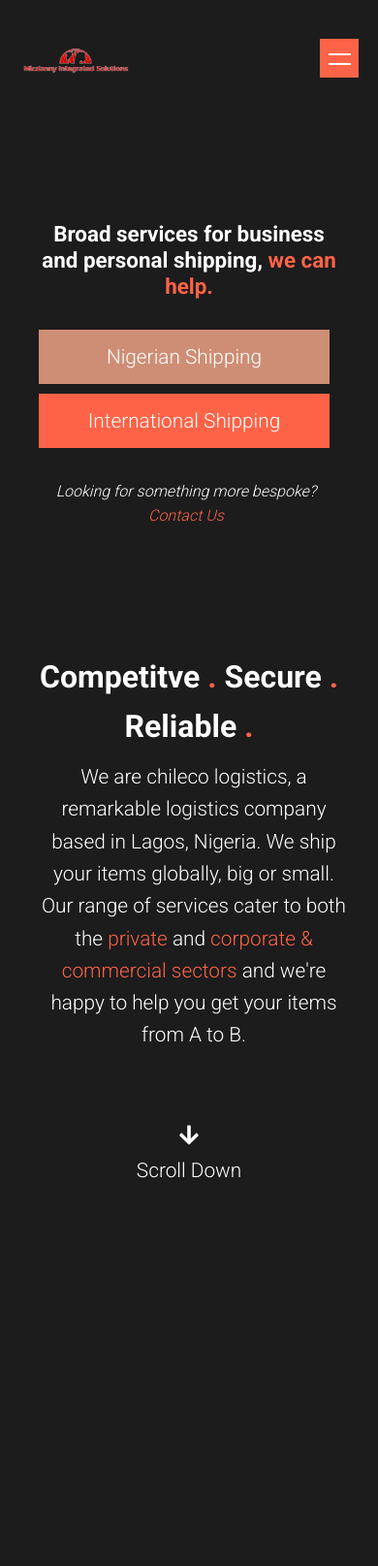
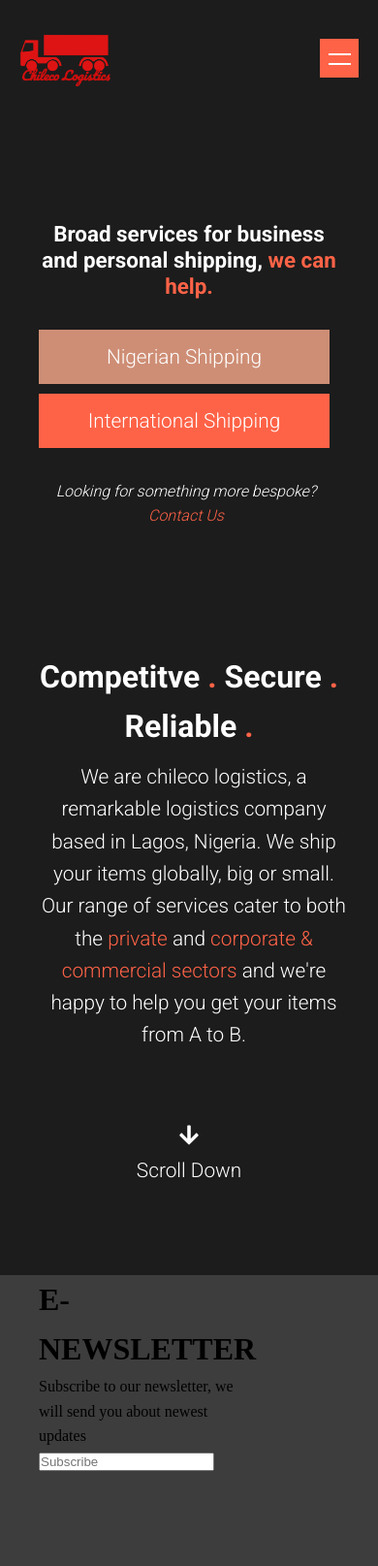
Before and after one commit to Michael-ael/Micdanny-Integrated-Solutions, a plain HTML site: page index.html in a window 390 px wide. Shown: the whole page at 97% size. Before the commit the page ends 1283 px from the top, so only its background shows below. Drawn offline with Linux system fonts and the light colour scheme.

Commit message:
logo-testing

```diff
--- /dev/null
+++ b/assests/css/footer.css
@@ -0,0 +1,5 @@
+.footer{
+    margin-top: 5rem;
+    background: #3d3d3d;
+    min-height: 300px;
+}
--- a/assests/css/main.css
+++ b/assests/css/main.css
@@ -2,7 +2,7 @@
 @import url("nav.css");
 @import url("header.css");
 @import url("content.css");
-
+@import url("footer.css");
 *{
     margin: 0;
     padding: 0;
--- a/assests/css/nav.css
+++ b/assests/css/nav.css
@@ -141,6 +141,11 @@ ul.top-list {
         color: tomato;
     }
 
+    nav .navbrand .logo{
+        margin-left: 10%;
+        margin-top: 5%;
+    }
+
 }
 
 
@@ -155,6 +160,13 @@ ul.top-list {
     justify-content: space-between;
     align-items: center;
 }
+
+
+nav .navbrand .logo img{
+    max-width: 150px;
+}
+
+
 
 #navlinks ul{
     display: flex;
--- a/index.css
+++ b/index.css
@@ -16,6 +16,15 @@
 .grid{
     display: grid;
     grid-template-columns: repeat(2, 1fr);
+    gap: 20px;
+    justify-content: center;
+    align-items: center;
+    height: 100%;
+}
+
+.grid-3{
+    display: grid;
+    grid-template-columns: repeat(3, 1fr);
     gap: 20px;
     justify-content: center;
     align-items: center;
--- a/index.html
+++ b/index.html
@@ -24,7 +24,7 @@
                 <div class="flex">
                 <div class="navbrand">
                     <div class="logo">
-                       <img src="/assests/images/Logo (3).png" alt="">
+                       <img src="/assests/images/Chileco Logistics-logo.png" alt="">
                     </div>
                 </div>
 
@@ -90,6 +90,34 @@
             </div>
            </div>
         </section>
+
+        <footer class="footer">
+           <div class="container">
+            <div class="flex grid-3">
+                <div class="news-letter">
+                    <h1>
+                        E-NEWSLETTER
+                    </h1>
+
+                    <p>
+                        Subscribe to our newsletter, we will send you about newest updates
+                    </p>
+
+                    <input type="text" name="newsletter" id="newsletter" placeholder="Subscribe">
+                </div>
+
+                <div class="navigation">
+
+                </div>
+
+                <div class="contact">
+
+                </div>
+            </div>
+
+           </div>
+
+        </footer>
     </div>
 
     <script src="/assests/js/index.js"></script>
```
Also changed, not shown: assests/images/Chileco Logistics-logo-white.png (added), assests/images/Chileco Logistics-logo.png (added), assests/images/logo (1).png (added).
